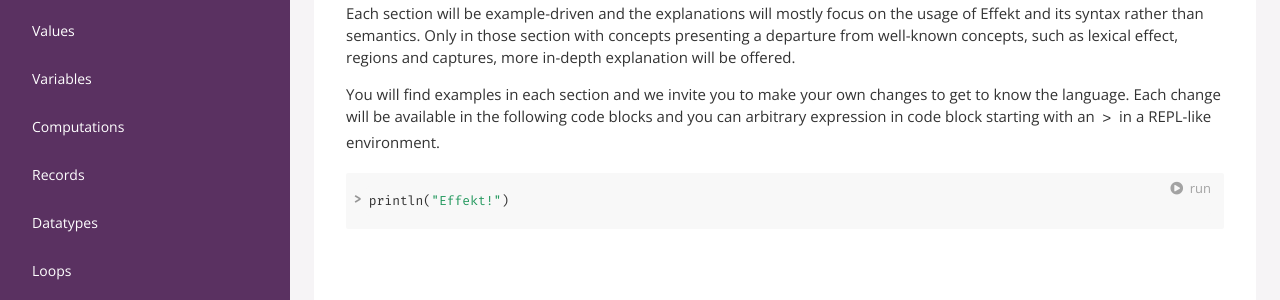
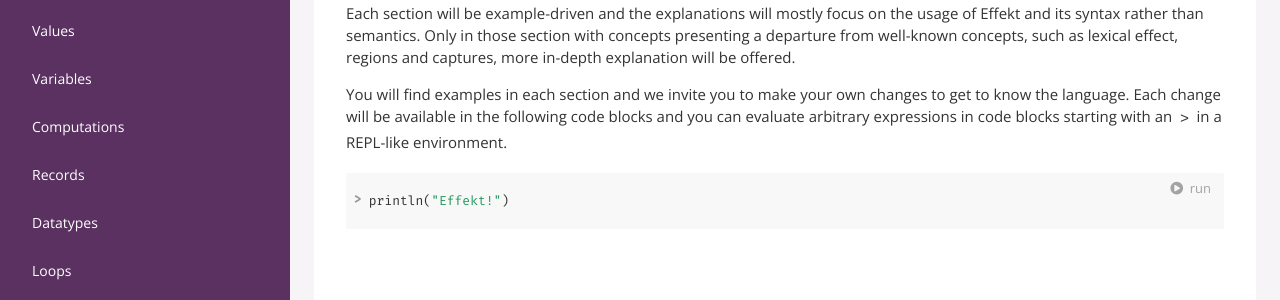
Before and after one commit to effekt-lang/effekt-website, a Jekyll site: the page built from tour.md, in a window 1280 px wide and 1113 px high. Shown: the part 337-637 px from the top of the window. Built offline with Jekyll 4.4.1, drawn with Linux system fonts in a browser that asks for light colours.

Commit message:
Fix typo (#81)

````diff
--- a/tour.md
+++ b/tour.md
@@ -15,7 +15,7 @@ Each section will be example-driven and the explanations will mostly focus on th
 Only in those section with concepts presenting a departure from well-known concepts, such as lexical effect, regions and captures, more in-depth explanation will be offered.
 
 You will find examples in each section and we invite you to make your own changes to get to know the language.
-Each change will be available in the following code blocks and you can arbitrary expression in code block starting with an `>` in a REPL-like environment.
+Each change will be available in the following code blocks and you can evaluate arbitrary expressions in code blocks starting with an `>` in a REPL-like environment.
 
 ```effekt:repl
 println("Effekt!")
````
